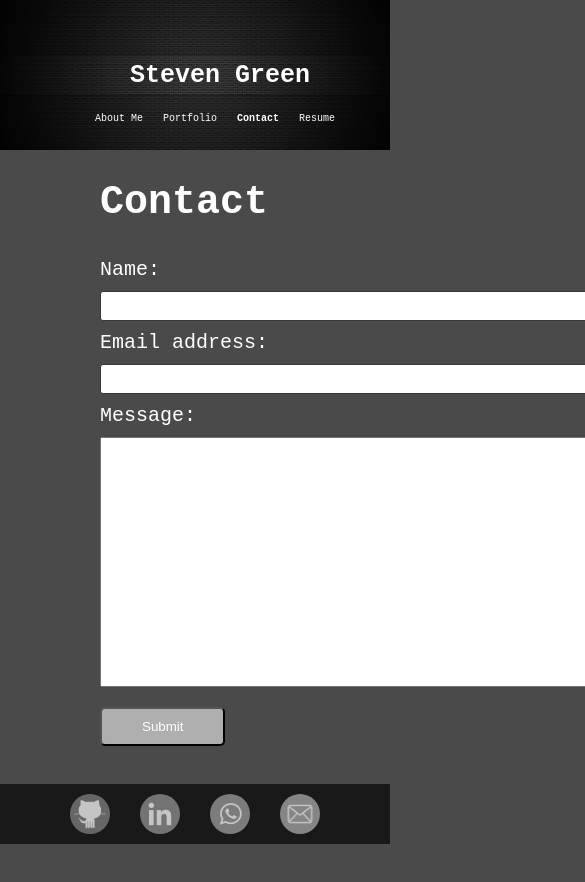
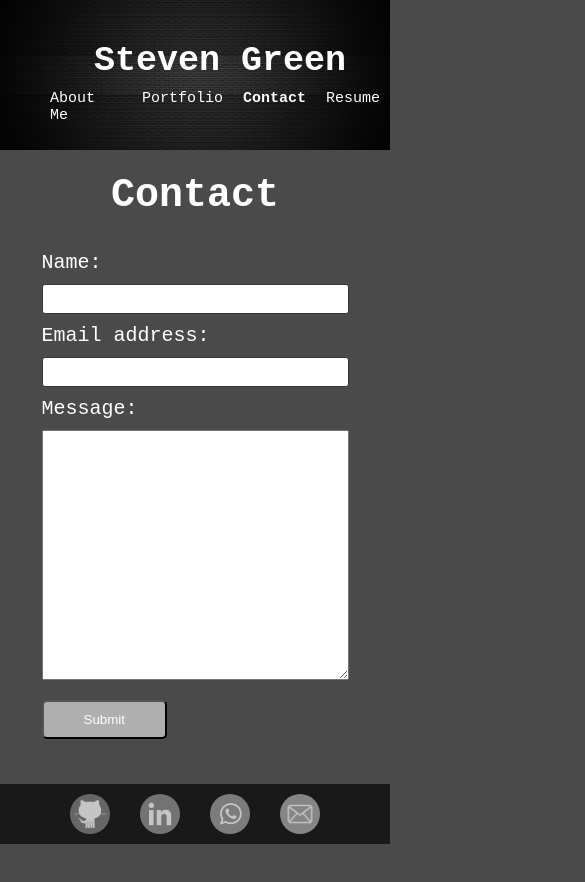
Before and after one commit to mrgreen12375/green-portfolio, a React (Create React App) app: page / in a window 390 px wide. Both pictures are taken after a click on the element "Contact". Shown: the top 882 px of the page, 585 px wide, since content can reach past the window. Before the commit the page ends 856 px from the top, so only its background shows below. Built offline with nearby package versions, Linux system fonts and the light colour scheme.

Commit message:
update phone display

```diff
--- a/src/style.css
+++ b/src/style.css
@@ -459,7 +459,7 @@ p {
 }
 
 form {
-	width: 40%;
+	width: 20%;
 }
 
 input {
@@ -605,6 +605,26 @@ footer {
 	.link {
 		font-size: 20px;
 	}
+
+    form {
+        width: 0%;
+	}
+
+    input {
+        width: 0px;
+	}
+
+    .userInput {
+        padding-right: 300px;
+    }
+
+    textarea {
+        width: 0px;
+	}
+
+    .messageInput {
+        padding-right: 300px;
+    }
 }
 
 @media screen and (max-width: 500px) {
@@ -616,11 +636,18 @@ footer {
 	}
 
 	h1 {
-        font-size: 25px;
+        font-size: 35px;
 	}
 
 	.link {
-		font-size: 10px;
-        margin-top: 30px;
+		font-size: 15px;
+        margin-top: 10px;
 	}
+
+    main {
+        display: flex;
+        flex-direction: column;
+        align-items: center;
+        margin-top: 70px;
+    }
 }
```
Also changed, not shown: 6 other files (tests, documents, lock files or other folders).
